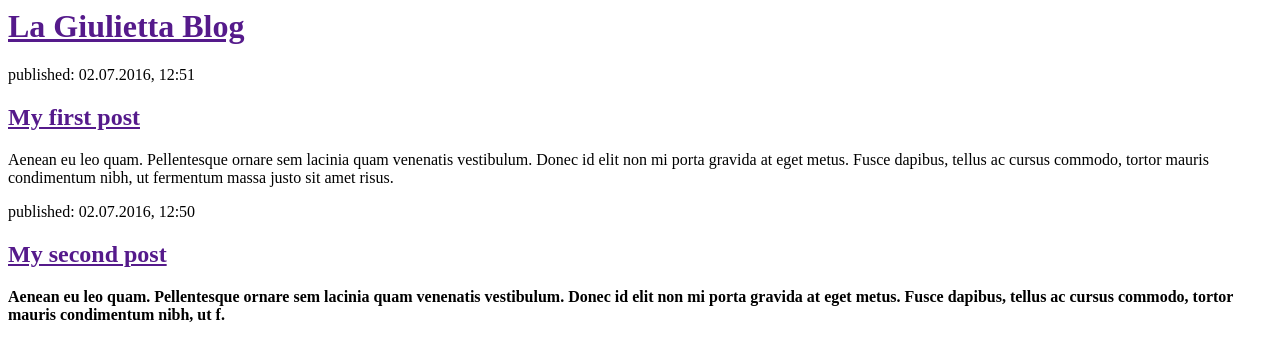
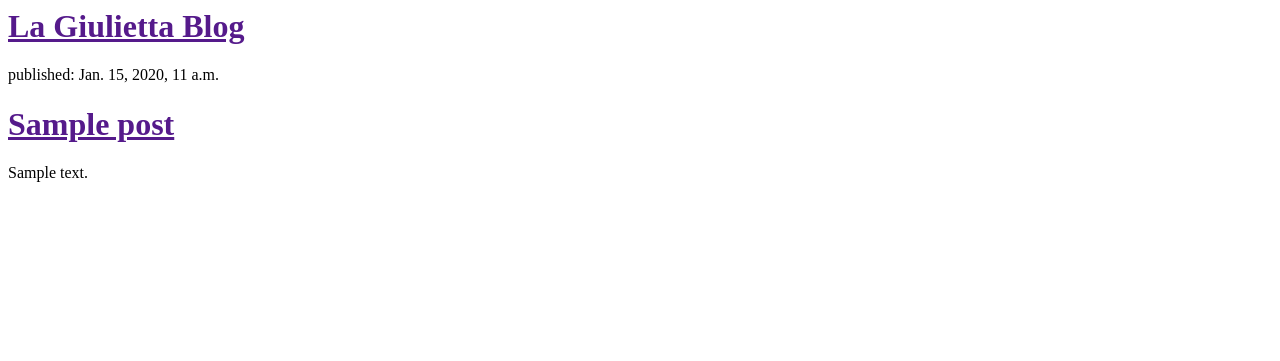
Before and after one commit to giulia909/my-first-blog, a Django app: template blog/templates/blog/post_list.html in a window 1280 px wide. Shown: the top 361 px of the page. Run offline with Django 3.2, Linux system fonts and the light colour scheme; the template is opened without the code that fills it: values that come from a table or form of the project are taken from there, others are empty; tables that the repository leaves empty hold one stand-in row (values such as "Sample post").

Commit message:
Modified templates to display osts from database.

```diff
--- a/blog/templates/blog/post_list.html
+++ b/blog/templates/blog/post_list.html
@@ -7,16 +7,13 @@
             <h1><a href="">La Giulietta Blog</a></h1>
         </div>
 
-        <div>
-            <p>published: 02.07.2016, 12:51</p>
-            <h2><a href="">My first post</a></h2>
-            <p>Aenean eu leo quam. Pellentesque ornare sem lacinia quam venenatis vestibulum. Donec id elit non mi porta gravida at eget metus. Fusce dapibus, tellus ac cursus commodo, tortor mauris condimentum nibh, ut fermentum massa justo sit amet risus.</p>
-        </div>
+        {% for post in posts %}
 
         <div>
-            <p>published: 02.07.2016, 12:50</p>
-            <h2><a href="">My second post</a></h2>
-            <p><strong>Aenean eu leo quam. Pellentesque ornare sem lacinia quam venenatis vestibulum. Donec id elit non mi porta gravida at eget metus. Fusce dapibus, tellus ac cursus commodo, tortor mauris condimentum nibh, ut f.</strong></p>
-        </div>
+            <p>published: {{ post.published_date }}</p>
+        <h1><a href="">{{ post.title }}</a></h1>
+        <p>{{ post.text|linebreaksbr }}</p>
+            </div>
+            {% endfor %}
     </body>
 </html>
--- a/blog/views.py
+++ b/blog/views.py
@@ -1,4 +1,8 @@
 from django.shortcuts import render
 
+from django.utils import timezone
+from .models import Post
+
 def post_list(request):
-    return render(request, 'blog/post_list.html', {})
+    posts = Post.objects.filter(published_date__lte=timezone.now()).order_by('published_date')
+    return render(request, 'blog/post_list.html', {'posts': posts})
```
